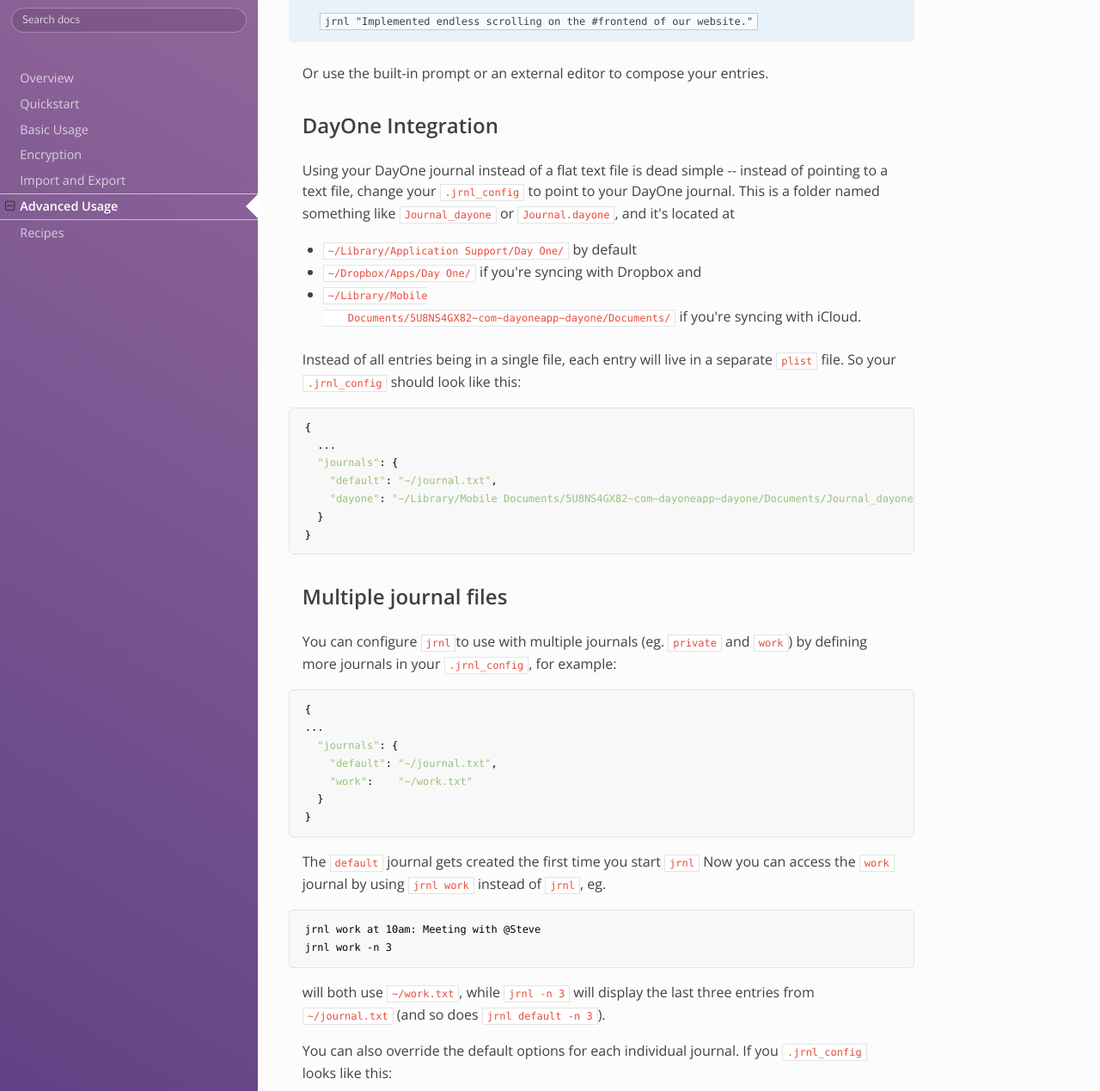
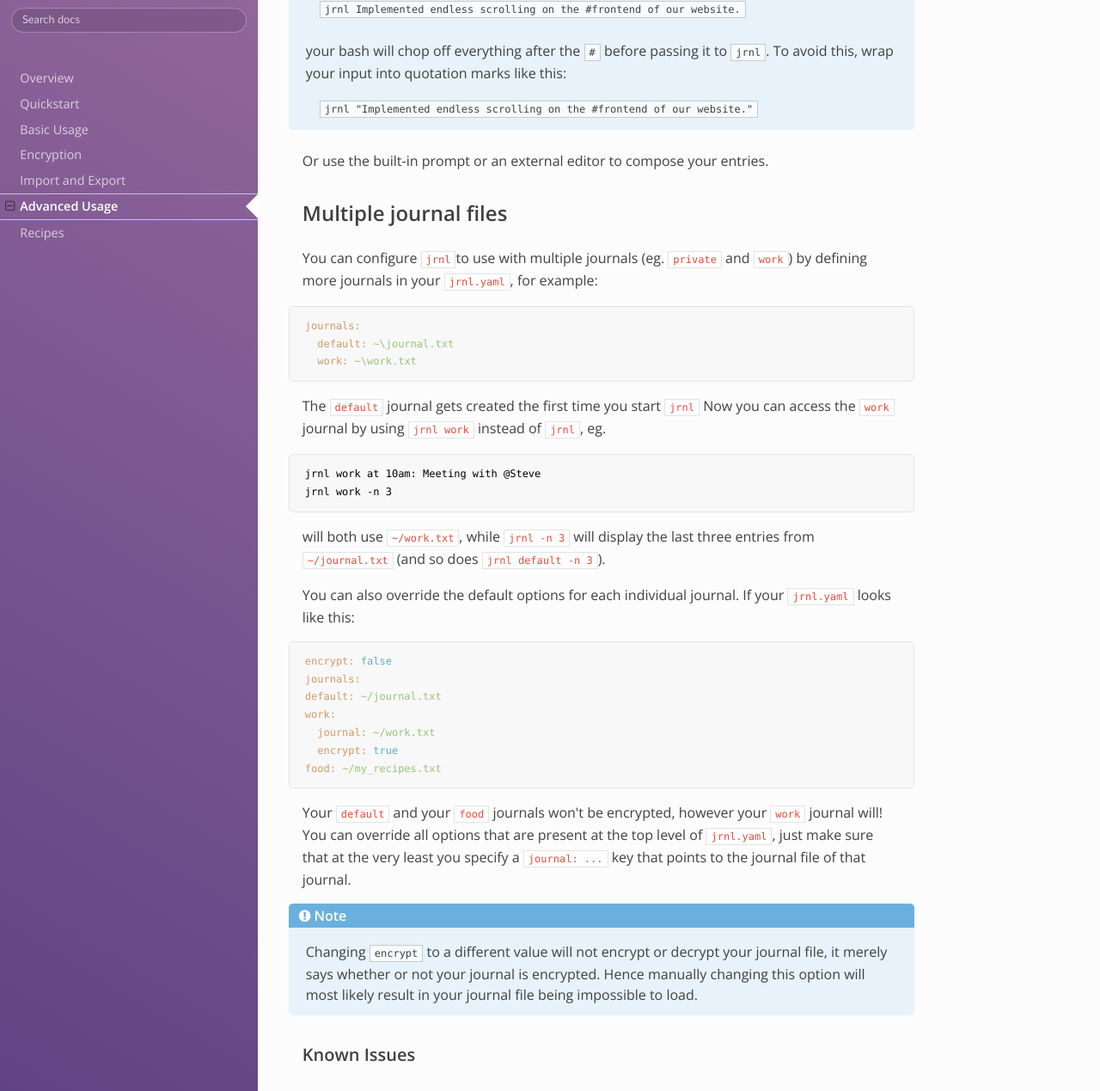
Before and after one commit to jrnl-org/jrnl, an MkDocs documentation site: the page built from docs/advanced.md, in a window 1280 px wide and 1400 px high, scrolled down 1060 px, cut to the strip 131-1400 px from the top of the window. Shown: the whole strip at 86% size. Built offline with MkDocs 1.6.1, drawn with Linux system fonts in a browser that asks for light colours; nearby versions of some CDN libraries; some of the changed text lies outside the part shown.

Commit message:
[GH-666] updating documentation to reflect v2 behavior:
* new config location and file type
* removing mentions of DayOne support
* removing mention of pip install jrnl[encrypted]

````diff
--- a/docs/advanced.md
+++ b/docs/advanced.md
@@ -3,15 +3,19 @@
 ## Configuration File
 
 You can configure the way jrnl behaves in a configuration file. By
-default, this is `~/.jrnl_config`. If you have the `XDG_CONFIG_HOME`
+default, this is `~/.config/jrnl/jrnl.yaml`. If you have the `XDG_CONFIG_HOME`
 variable set, the configuration file will be saved as
-`$XDG_CONFIG_HOME/jrnl/.jrnl_config`.
+`$XDG_CONFIG_HOME/jrnl/jrnl.yaml`.
 
 !!! note
-    On Windows, The configuration file is typically found at `C:\Users\[Your Username]\.jrnl_config`.
+    On Windows, the configuration file is typically found at `%USERPROFILE%\.config\jrnl\jrnl.yaml`.
 
-The configuration file is a simple JSON file with the following options
-and can be edited with any plain text editor.
+The configuration file is a YAML file with the following options
+and can be edited with a plain text editor.
+
+!!! note
+    Backup your config file before editing. Changes to the config file
+    have destructive effects on your journal!
 
   - `journals`
     paths to your journal files
@@ -51,46 +55,16 @@
   Or use the built-in prompt or an external editor to compose your
   entries.
 
-## DayOne Integration
-
-Using your DayOne journal instead of a flat text file is dead simple --
-instead of pointing to a text file, change your `.jrnl_config` to point
-to your DayOne journal. This is a folder named something like
-`Journal_dayone` or `Journal.dayone`, and it's located at
-
-  - `~/Library/Application Support/Day One/` by default
-  - `~/Dropbox/Apps/Day One/` if you're syncing with Dropbox and
-  - `~/Library/Mobile
-    Documents/5U8NS4GX82~com~dayoneapp~dayone/Documents/` if you're
-    syncing with iCloud.
-
-Instead of all entries being in a single file, each entry will live in a
-separate `plist` file. So your `.jrnl_config` should look like this:
-
-``` javascript
-{
-  ...
-  "journals": {
-    "default": "~/journal.txt",
-    "dayone": "~/Library/Mobile Documents/5U8NS4GX82~com~dayoneapp~dayone/Documents/Journal_dayone"
-  }
-}
-```
-
 ## Multiple journal files
 
 You can configure `jrnl`to use with multiple journals (eg.
-`private` and `work`) by defining more journals in your `.jrnl_config`,
+`private` and `work`) by defining more journals in your `jrnl.yaml`,
 for example:
 
-``` javascript
-{
-...
-  "journals": {
-    "default": "~/journal.txt",
-    "work":    "~/work.txt"
-  }
-}
+``` yaml
+journals:
+  default: ~\journal.txt
+  work: ~\work.txt
 ```
 
 The `default` journal gets created the first time you start `jrnl`
@@ -106,26 +80,22 @@
 three entries from `~/journal.txt` (and so does `jrnl default -n 3`).
 
 You can also override the default options for each individual journal.
-If you `.jrnl_config` looks like this:
+If your `jrnl.yaml` looks like this:
 
-``` javascript
-{
-  ...
-  "encrypt": false
-  "journals": {
-    "default": "~/journal.txt",
-    "work": {
-      "journal": "~/work.txt",
-      "encrypt": true
-    },
-    "food": "~/my_recipes.txt",
-}
+``` yaml
+encrypt: false
+journals:
+default: ~/journal.txt
+work:
+  journal: ~/work.txt
+  encrypt: true
+food: ~/my_recipes.txt
 ```
 
 Your `default` and your `food` journals won't be encrypted, however your
 `work` journal will! You can override all options that are present at
-the top level of `.jrnl_config`, just make sure that at the very least
-you specify a `"journal": ...` key that points to the journal file of
+the top level of `jrnl.yaml`, just make sure that at the very least
+you specify a `journal: ...` key that points to the journal file of
 that journal.
 
 !!! note
--- a/docs/theme/index.html
+++ b/docs/theme/index.html
@@ -83,11 +83,6 @@
                 <p>Sync your journals with Dropbox and capture your thoughts where ever you are</p>
             </section>
             <section>
-                <i class="icon dayone"></i>
-                <h3>DayOne compatible.</h3>
-                <p>Read, write and search your DayOne journal from the command line.</p>
-            </section>
-            <section>
                 <i class="icon github"></i>
                 <h3>Free &amp; Open Source.</h3>
                 <p>jrnl is made by a bunch of really friendly and remarkably attractive people. Maybe even <a href="https://www.github.com/jrnl-org/jrnl" title="Fork jrnl on GitHub">you</a>?</p>
````
Also changed, not shown: docs/installation.md (+1 -16 lines), docs/overview.md (+0 -4 lines), docs/recipes.md (+18 -22 lines), docs/usage.md (+3 -25 lines).
